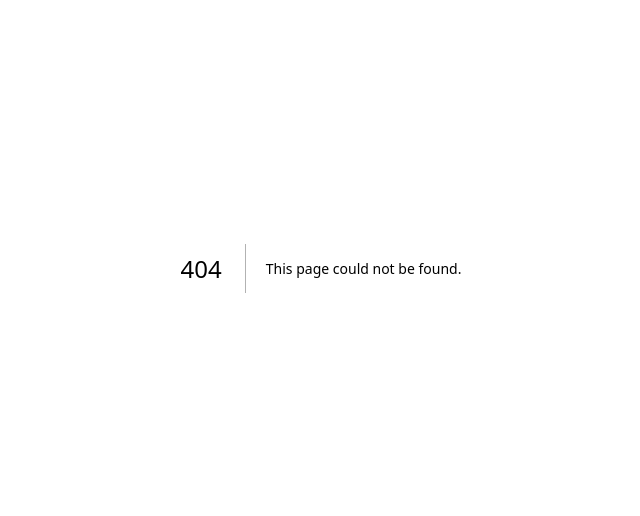
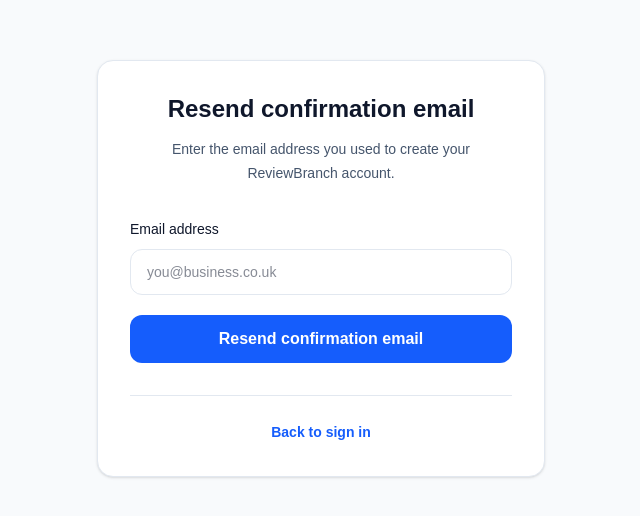
Before and after one commit to jake4369/review-links, a Next.js app: page /resend-confirmation in a window 1280 px wide. Before the commit this address had no page. Shown: the part 132-648 px from the top of the page, without its empty margins (319-959 px from the left). Built offline with nearby package versions, Linux system fonts and the light colour scheme.

Commit message:
Harden email confirmation and add resend flow

```diff
--- a/src/app/auth/confirm/route.ts
+++ b/src/app/auth/confirm/route.ts
@@ -1,12 +1,41 @@
 import { NextResponse, type NextRequest } from "next/server";
+
 import { createClient } from "@/lib/supabase/server";
 
 export async function GET(request: NextRequest) {
   const tokenHash = request.nextUrl.searchParams.get("token_hash");
-
   const type = request.nextUrl.searchParams.get("type");
 
-  if (tokenHash && type === "email") {
+  if (!tokenHash || type !== "email") {
+    return NextResponse.redirect(
+      new URL("/login?confirmation=failed", request.url),
+    );
+  }
+
+  const target = new URL("/confirm-email", request.url);
+  target.searchParams.set("token_hash", tokenHash);
+  target.searchParams.set("type", "email");
+
+  return NextResponse.redirect(target);
+}
+
+export async function POST(request: NextRequest) {
+  const formData = await request.formData();
+
+  const tokenHash = formData.get("token_hash");
+  const type = formData.get("type");
+
+  if (
+    typeof tokenHash !== "string" ||
+    !tokenHash ||
+    type !== "email"
+  ) {
+    return NextResponse.redirect(
+      new URL("/login?confirmation=failed", request.url),
+      303,
+    );
+  }
+
   const supabase = await createClient();
 
   const { error } = await supabase.auth.verifyOtp({
@@ -14,13 +43,15 @@
     type: "email",
   });
 
-    if (!error) {
-      return NextResponse.redirect(new URL("/dashboard", request.url));
-    }
+  if (error) {
+    return NextResponse.redirect(
+      new URL("/login?confirmation=failed", request.url),
+      303,
+    );
   }
 
-  // Invalid or expired confirmation token.
   return NextResponse.redirect(
-    new URL("/login?confirmation=failed", request.url),
+    new URL("/dashboard", request.url),
+    303,
   );
 }
--- /dev/null
+++ b/src/app/confirm-email/page.tsx
@@ -0,0 +1,44 @@
+import { redirect } from "next/navigation";
+
+export default async function ConfirmEmailPage({
+  searchParams,
+}: {
+  searchParams: Promise<{ [key: string]: string | string[] | undefined }>;
+}) {
+  const { token_hash: tokenHash, type } = await searchParams;
+
+  if (
+    typeof tokenHash !== "string" ||
+    !tokenHash ||
+    type !== "email"
+  ) {
+    redirect("/login?confirmation=failed");
+  }
+
+  return (
+    <main className="flex min-h-screen items-center justify-center bg-slate-50 px-4 py-12 text-slate-900">
+      <div className="w-full max-w-md">
+        <section className="rounded-2xl border border-slate-200 bg-white p-6 text-center shadow-sm sm:p-8">
+          <h1 className="text-2xl font-bold">Confirm your email address</h1>
+
+          <p className="mt-3 text-sm leading-6 text-slate-600">
+            Continue to securely confirm your email address and activate your
+            ReviewBranch account.
+          </p>
+
+          <form action="/auth/confirm" method="post" className="mt-8">
+            <input type="hidden" name="token_hash" value={tokenHash} />
+            <input type="hidden" name="type" value="email" />
+
+            <button
+              type="submit"
+              className="w-full rounded-xl bg-blue-600 px-5 py-3 font-semibold text-white transition hover:bg-blue-700 focus-visible:outline-2 focus-visible:outline-offset-2 focus-visible:outline-blue-600"
+            >
+              Confirm email address
+            </button>
+          </form>
+        </section>
+      </div>
+    </main>
+  );
+}
--- /dev/null
+++ b/src/app/resend-confirmation/page.tsx
@@ -0,0 +1,5 @@
+import ResendConfirmationForm from "@/components/ResendConfirmationForm";
+
+export default function ResendConfirmationPage() {
+  return <ResendConfirmationForm />;
+}
--- a/src/components/AuthForm.tsx
+++ b/src/components/AuthForm.tsx
@@ -80,7 +80,7 @@
           email,
           password,
           options: {
-            emailRedirectTo: `${window.location.origin}/auth/confirm`,
+            emailRedirectTo: `${window.location.origin}/confirm-email`,
           },
         });
 
@@ -99,8 +99,7 @@
           kind: "success",
           text:
             "Account created! Please check your email and " +
-            "click the confirmation link. Once verified, " +
-            "return here and sign in.",
+            "follow the confirmation link to activate your account.",
         });
 
         return;
@@ -209,7 +208,14 @@
                   Use a strong, unique password with at least 8 characters.
                 </p>
               ) : (
-                <div className="mt-2 text-right">
+                <div className="mt-2 flex flex-wrap justify-between gap-x-4 gap-y-2">
+                  <Link
+                    href="/resend-confirmation"
+                    className="text-sm font-semibold text-blue-600 hover:underline"
+                  >
+                    Resend confirmation email
+                  </Link>
+
                   <Link
                     href="/forgot-password"
                     className="text-sm font-semibold text-blue-600 hover:underline"
--- /dev/null
+++ b/src/components/ResendConfirmationForm.tsx
@@ -0,0 +1,168 @@
+"use client";
+
+import { useState } from "react";
+import type { SubmitEvent } from "react";
+import Link from "next/link";
+
+import { createClient } from "@/lib/supabase/client";
+
+type Feedback = { kind: "error"; text: string } | null;
+
+export default function ResendConfirmationForm() {
+  const [loading, setLoading] = useState(false);
+  const [sent, setSent] = useState(false);
+  const [feedback, setFeedback] = useState<Feedback>(null);
+
+  async function handleSubmit(event: SubmitEvent<HTMLFormElement>) {
+    event.preventDefault();
+
+    if (loading) return;
+
+    setFeedback(null);
+    setLoading(true);
+
+    const formData = new FormData(event.currentTarget);
+
+    const email = String(formData.get("email") ?? "")
+      .trim()
+      .toLowerCase();
+
+    const supabase = createClient();
+
+    try {
+      const { error } = await supabase.auth.resend({
+        type: "signup",
+        email,
+        options: {
+          emailRedirectTo: `${window.location.origin}/confirm-email`,
+        },
+      });
+
+      if (error) {
+        setFeedback({
+          kind: "error",
+          text:
+            "We couldn't send a confirmation email right now. " +
+            "Please wait a moment and try again.",
+        });
+        return;
+      }
+
+      setSent(true);
+    } catch {
+      setFeedback({
+        kind: "error",
+        text: "Something went wrong. Please try again.",
+      });
+    } finally {
+      setLoading(false);
+    }
+  }
+
+  if (sent) {
+    return (
+      <main className="flex min-h-screen items-center justify-center bg-slate-50 px-4 py-12 text-slate-900">
+        <div className="w-full max-w-md">
+          <section className="rounded-2xl border border-slate-200 bg-white p-6 text-center shadow-sm sm:p-8">
+            <h1 className="text-2xl font-bold">Check your email</h1>
+
+            <p
+              role="status"
+              className="mt-3 text-sm leading-6 text-slate-600"
+            >
+              If an unconfirmed ReviewBranch account exists for that email
+              address, we&apos;ve sent a new confirmation email.
+            </p>
+
+            <Link
+              href="/login"
+              className="mt-8 inline-block text-sm font-semibold text-blue-600 hover:underline"
+            >
+              Back to sign in
+            </Link>
+          </section>
+        </div>
+      </main>
+    );
+  }
+
+  return (
+    <main className="flex min-h-screen items-center justify-center bg-slate-50 px-4 py-12 text-slate-900">
+      <div className="w-full max-w-md">
+        <section className="rounded-2xl border border-slate-200 bg-white p-6 shadow-sm sm:p-8">
+          <h1 className="text-center text-2xl font-bold">
+            Resend confirmation email
+          </h1>
+
+          <p className="mt-3 text-center text-sm leading-6 text-slate-600">
+            Enter the email address you used to create your ReviewBranch
+            account.
+          </p>
+
+          <form
+            onSubmit={handleSubmit}
+            className="mt-8 space-y-5"
+            aria-busy={loading}
+          >
+            <div>
+              <label htmlFor="email" className="text-sm font-medium">
+                Email address
+              </label>
+
+              <input
+                id="email"
+                name="email"
+                type="email"
+                autoComplete="email"
+                placeholder="you@business.co.uk"
+                required
+                className="mt-2 w-full rounded-xl border border-slate-200 bg-white px-4 py-3 text-sm outline-none focus:border-blue-500"
+              />
+            </div>
+
+            <button
+              type="submit"
+              disabled={loading}
+              className="flex w-full items-center justify-center gap-2 rounded-xl bg-blue-600 px-5 py-3 font-semibold text-white transition hover:bg-blue-700 disabled:cursor-wait disabled:opacity-70"
+            >
+              {loading && (
+                <span
+                  aria-hidden="true"
+                  className="h-4 w-4 animate-spin rounded-full border-2 border-white/40 border-t-white motion-reduce:animate-none"
+                />
+              )}
+
+              {loading ? "Sending..." : "Resend confirmation email"}
+            </button>
+
+            <p role="status" aria-live="polite" className="sr-only">
+              {loading ? "Sending confirmation email, please wait." : ""}
+            </p>
+          </form>
+
+          {feedback && (
+            <div
+              role="alert"
+              aria-atomic="true"
+              className="mt-5 flex items-start gap-3 rounded-xl border border-red-200 bg-red-50 p-4 text-sm text-red-800"
+            >
+              <span aria-hidden="true" className="shrink-0 font-bold">
+                !
+              </span>
+              <p>{feedback.text}</p>
+            </div>
+          )}
+
+          <div className="mt-8 border-t border-slate-200 pt-6 text-center">
+            <Link
+              href="/login"
+              className="text-sm font-semibold text-blue-600 hover:underline"
+            >
+              Back to sign in
+            </Link>
+          </div>
+        </section>
+      </div>
+    </main>
+  );
+}
```
Lines whose indentation alone changed are shown as unchanged.
